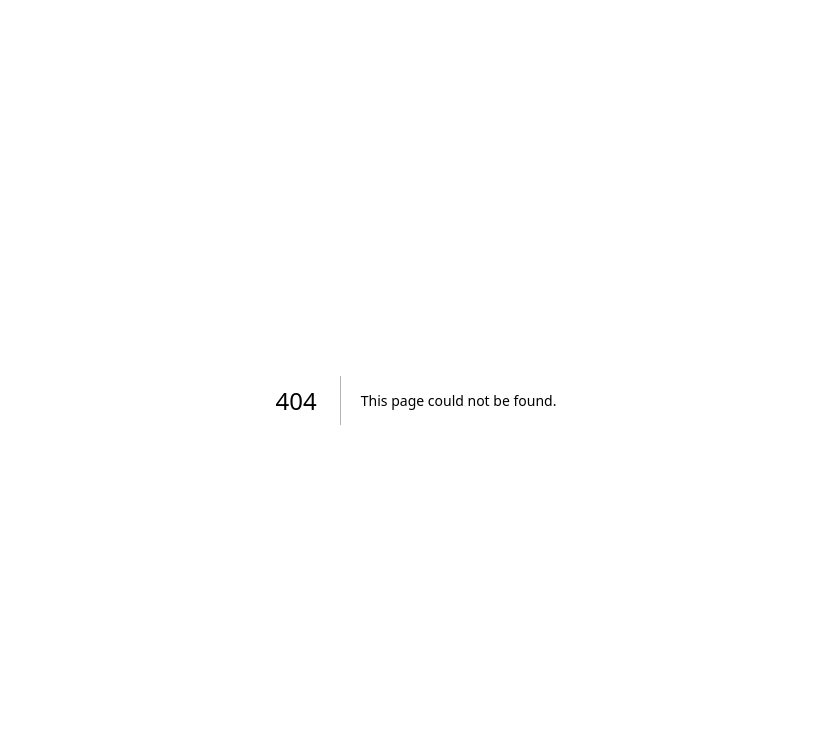
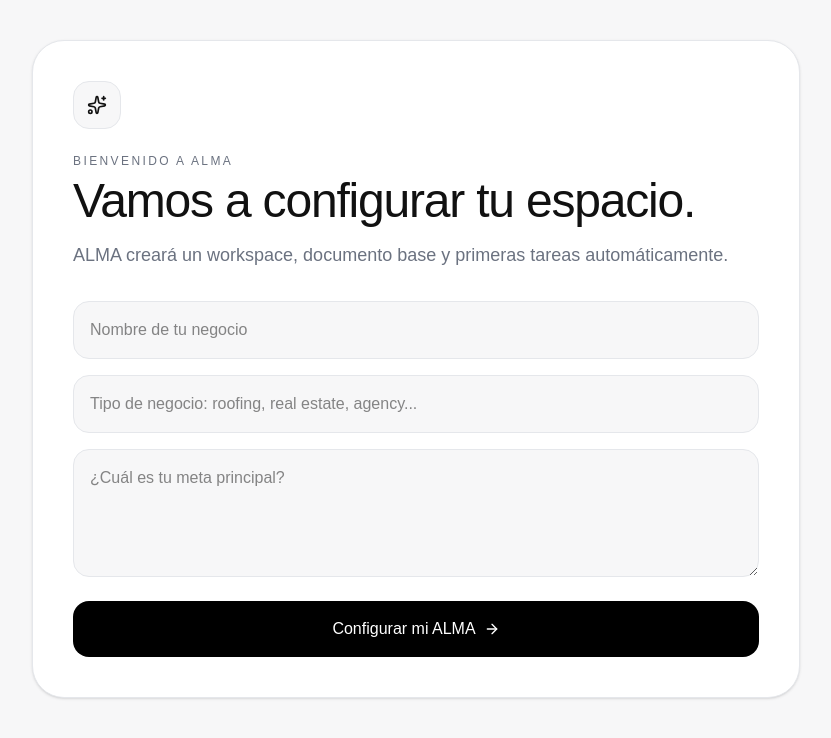
Before and after one commit to seaintCO/usaalma, a Next.js app: page /onboarding in a window 1280 px wide. Before the commit this address had no page. Shown: the top 738 px of the page, without its empty margins (224-1055 px from the left). Built offline with nearby package versions, Linux system fonts and the light colour scheme.

Commit message:
Add production onboarding flow

```diff
--- /dev/null
+++ b/app/api/onboarding/save/route.ts
@@ -0,0 +1,36 @@
+import { NextResponse } from "next/server";
+import { getCurrentUser } from "@/lib/auth/user";
+import { OnboardingRepository } from "@/lib/db/repositories/onboarding/onboarding.repository";
+import { WorkspaceRepository } from "@/lib/db/repositories/workspaces/workspace.repository";
+import { DocumentRepository } from "@/lib/db/repositories/documents/document.repository";
+import { TaskRepository } from "@/lib/db/repositories/tasks/task.repository";
+
+export async function POST(req:Request) {
+  const user = await getCurrentUser();
+
+  if (!user) return NextResponse.json({ error:"Unauthorized" }, { status:401 });
+
+  const body = await req.json();
+
+  if (!body.businessName) {
+    return NextResponse.json({ error:"Missing businessName" }, { status:400 });
+  }
+
+  const profile = await OnboardingRepository.save(user.id, body);
+
+  await WorkspaceRepository.create(user.id, body.businessName, body.businessType ?? "business");
+
+  await DocumentRepository.create(
+    user.id,
+    `Perfil del negocio - ${body.businessName}`,
+    `Negocio: ${body.businessName}
+Tipo: ${body.businessType ?? "business"}
+Meta principal: ${body.goal ?? "No especificada"}`
+  );
+
+  await TaskRepository.create(user.id, `Configurar ALMA para ${body.businessName}`);
+  await TaskRepository.create(user.id, "Crear primera oferta");
+  await TaskRepository.create(user.id, "Agregar primeros contactos al CRM");
+
+  return NextResponse.json(profile);
+}
--- /dev/null
+++ b/app/api/onboarding/status/route.ts
@@ -0,0 +1,13 @@
+import { NextResponse } from "next/server";
+import { getCurrentUser } from "@/lib/auth/user";
+import { OnboardingRepository } from "@/lib/db/repositories/onboarding/onboarding.repository";
+
+export async function GET() {
+  const user = await getCurrentUser();
+
+  if (!user) return NextResponse.json({ error:"Unauthorized" }, { status:401 });
+
+  const profile = await OnboardingRepository.get(user.id);
+
+  return NextResponse.json(profile ?? { completed:false });
+}
--- a/app/dashboard/page.tsx
+++ b/app/dashboard/page.tsx
@@ -132,8 +132,20 @@ export default function DashboardPage() {
   }
 
   useEffect(() => {
-    loadHistory();
-    loadInstalledModules();
+    async function checkOnboarding() {
+      const res = await fetch("/api/onboarding/status");
+      const data = await res.json();
+
+      if (data && data.completed === false) {
+        window.location.href = "/onboarding";
+        return;
+      }
+
+      loadHistory();
+      loadInstalledModules();
+    }
+
+    checkOnboarding();
   }, []);
 
   function Sidebar() {
--- /dev/null
+++ b/app/onboarding/page.tsx
@@ -0,0 +1,90 @@
+"use client";
+
+import { ArrowRight, Sparkles } from "lucide-react";
+import { useState } from "react";
+
+export default function OnboardingPage() {
+  const [businessName, setBusinessName] = useState("");
+  const [businessType, setBusinessType] = useState("");
+  const [goal, setGoal] = useState("");
+  const [loading, setLoading] = useState(false);
+
+  async function finishOnboarding() {
+    if (!businessName.trim()) return;
+
+    setLoading(true);
+
+    const res = await fetch("/api/onboarding/save", {
+      method:"POST",
+      headers:{ "Content-Type":"application/json" },
+      body:JSON.stringify({
+        businessName,
+        businessType,
+        goal,
+      }),
+    });
+
+    if (res.ok) {
+      window.location.href = "/dashboard";
+    } else {
+      setLoading(false);
+      alert("No se pudo completar onboarding.");
+    }
+  }
+
+  return (
+    <main className="min-h-screen bg-[#F7F7F8] px-4 py-8 text-[#111111] md:px-6 md:py-10">
+      <div className="mx-auto flex min-h-[80vh] max-w-3xl items-center">
+        <div className="w-full rounded-[2rem] border border-[#E5E7EB] bg-white p-6 shadow-sm md:p-10">
+          <div className="mb-6 flex h-12 w-12 items-center justify-center rounded-2xl border border-[#E5E7EB] bg-[#F7F7F8]">
+            <Sparkles className="h-5 w-5" />
+          </div>
+
+          <p className="mb-2 text-xs font-medium uppercase tracking-[0.2em] text-[#6B7280]">
+            Bienvenido a ALMA
+          </p>
+
+          <h1 className="text-4xl font-medium tracking-tight md:text-5xl">
+            Vamos a configurar tu espacio.
+          </h1>
+
+          <p className="mt-4 text-lg text-[#6B7280]">
+            ALMA creará un workspace, documento base y primeras tareas automáticamente.
+          </p>
+
+          <div className="mt-8 grid gap-4">
+            <input
+              value={businessName}
+              onChange={(e) => setBusinessName(e.target.value)}
+              placeholder="Nombre de tu negocio"
+              className="rounded-2xl border border-[#E5E7EB] bg-[#F7F7F8] px-4 py-4 outline-none"
+            />
+
+            <input
+              value={businessType}
+              onChange={(e) => setBusinessType(e.target.value)}
+              placeholder="Tipo de negocio: roofing, real estate, agency..."
+              className="rounded-2xl border border-[#E5E7EB] bg-[#F7F7F8] px-4 py-4 outline-none"
+            />
+
+            <textarea
+              value={goal}
+              onChange={(e) => setGoal(e.target.value)}
+              placeholder="¿Cuál es tu meta principal?"
+              className="min-h-32 rounded-2xl border border-[#E5E7EB] bg-[#F7F7F8] p-4 outline-none"
+            />
+          </div>
+
+          <button
+            onClick={finishOnboarding}
+            disabled={loading}
+            className="mt-6 flex w-full items-center justify-center gap-2 rounded-2xl bg-black py-4 font-medium text-white disabled:opacity-50"
+          >
+            {loading ? "Configurando..." : "Configurar mi ALMA"}
+            <ArrowRight className="h-4 w-4" />
+          </button>
+        </div>
+      </div>
+    </main>
+  );
+}
--- /dev/null
+++ b/lib/db/repositories/onboarding/onboarding.repository.ts
@@ -0,0 +1,35 @@
+import { createClient } from "@/lib/supabase/server";
+
+export class OnboardingRepository {
+  static async get(userId:string) {
+    const supabase = await createClient();
+
+    const { data } = await supabase
+      .from("onboarding_profiles")
+      .select("*")
+      .eq("user_id", userId)
+      .maybeSingle();
+
+    return data;
+  }
+
+  static async save(userId:string, data:any) {
+    const supabase = await createClient();
+
+    const { data: profile, error } = await supabase
+      .from("onboarding_profiles")
+      .upsert({
+        user_id:userId,
+        business_name:data.businessName,
+        business_type:data.businessType,
+        goal:data.goal,
+        completed:true,
+      })
+      .select()
+      .single();
+
+    if (error) throw error;
+
+    return profile;
+  }
+}
```
